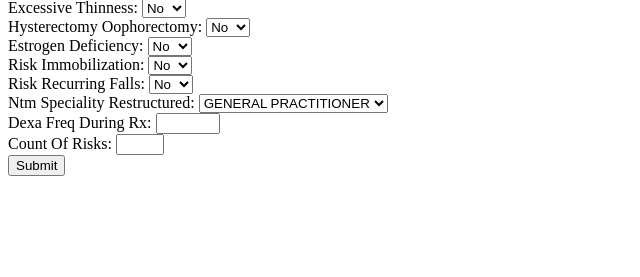
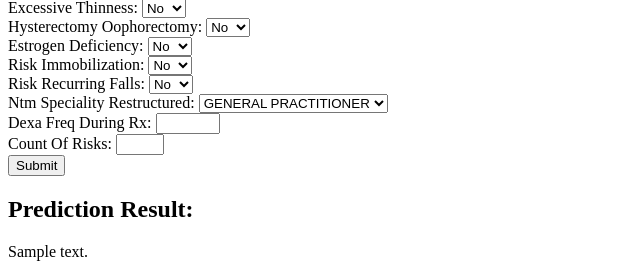
Before and after one commit to Yushamsi/Healthcare-Drug-Classification-EDA, a Flask app: template templates/index.html in a window 1280 px wide. Shown: the part 1202-1479 px from the top of the page, without its empty margins (0-640 px from the left). Before the commit the page ends 1378 px from the top, so only its background shows below. Run offline with Flask 3, Linux system fonts and the light colour scheme; the template is opened without the code that fills it: most values are stand-ins (such as "Sample title", 1, 10 or a date in 2020); parts of the project's set-up code (start-up, migrations or seed data) failed here and were passed over.

Commit message:
Add working app.py, index.html

```diff
--- a/app.py
+++ b/app.py
@@ -103,28 +103,33 @@ def predict():
         if missing_columns:
             print("Missing columns:", missing_columns)
 
+        print("Input data:", input_df.head())
+
         # Preprocess the input data using the loaded preprocessor
         processed_features = preprocessor.transform(input_df)
 
-        # Ensure the DataFrame matches the expected structure
-        # Note: The column names and order should match the training data
-        # Assuming 'categorical_columns' and 'numerical_columns' are predefined lists of column names
-
-        # Preprocess the input data using the loaded preprocessor
-        processed_features = preprocessor.transform(input_df)
+        # If possible, convert processed features to a DataFrame and print
+        # Note: This step is just for debugging and can be removed later
+        if hasattr(preprocessor, 'get_feature_names_out'):
+            transformed_columns = preprocessor.get_feature_names_out()
+            transformed_df = pd.DataFrame(processed_features, columns=transformed_columns)
+            print("Transformed DataFrame:\n", transformed_df.head())
+        else:
+            print("Processed features shape:", processed_features.shape)
 
         # Predict using the preprocessed features
         prediction = model.predict(processed_features)
 
         # Convert prediction to a meaningful outcome
-        output = 'Positive' if prediction[0] == 1 else 'Negative'
+        output = 'Persistent' if prediction[0] == 1 else 'Non-Persistent'
 
         return render_template('index.html', prediction_text=f'Prediction: {output}')
 
+
     except Exception as e:
         # Log the error if any and return the error message on the webpage
-        print(e)
-        return render_template('index.html', prediction_text=f'An error occurred: {e}')
+        print(f"An error occurred: {str(e)}")
+        return render_template('index.html', prediction_text=f'An error occurred: {str(e)}')
 
 if __name__ == "__main__":
     app.run(debug=True)
--- a/templates/index.html
+++ b/templates/index.html
@@ -468,5 +468,13 @@
 
         <input type="submit" value="Submit">
     </form>
+
+    <!-- Section to display the prediction result -->
+    <div id="prediction_result">
+        {% if prediction_text %}
+            <h2>Prediction Result:</h2>
+            <p>{{ prediction_text }}</p>
+        {% endif %}
+    </div>
 </body>
 </html>
```
Also changed, not shown: 3 other files.
